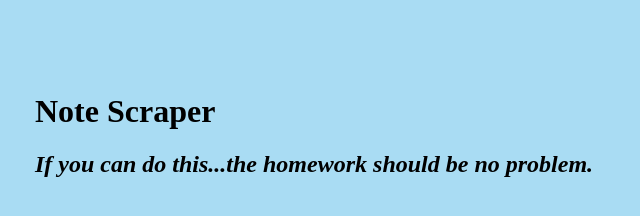
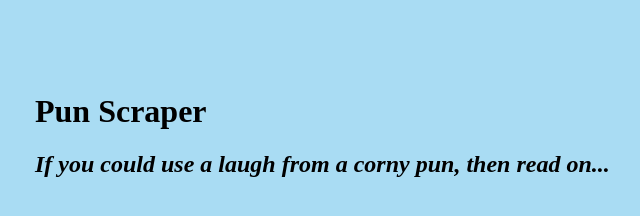
Before and after one commit to chardocodes/mongo-scaper-, a website: page public/index.html in a window 1280 px wide. Shown: the whole page, without its empty margins (125-765 px from the left). Drawn offline with nearby package versions, Linux system fonts and the light colour scheme; no server answers.

Commit message:
adding readme

```diff
--- a/public/index.html
+++ b/public/index.html
@@ -38,8 +38,8 @@
   </head>
   <body>
     <div id="wrapper">
-      <h1>Note Scraper</h1>
-      <h2><i>If you can do this...the homework should be no problem.</i></h2>
+      <h1>Pun Scraper</h1>
+      <h2><i>If you could use a laugh from a corny pun, then read on...</i></h2>
       <div id="articles"></div>
       <div id="notes"></div>
     </div>
```
Also changed, not shown: README.md.
